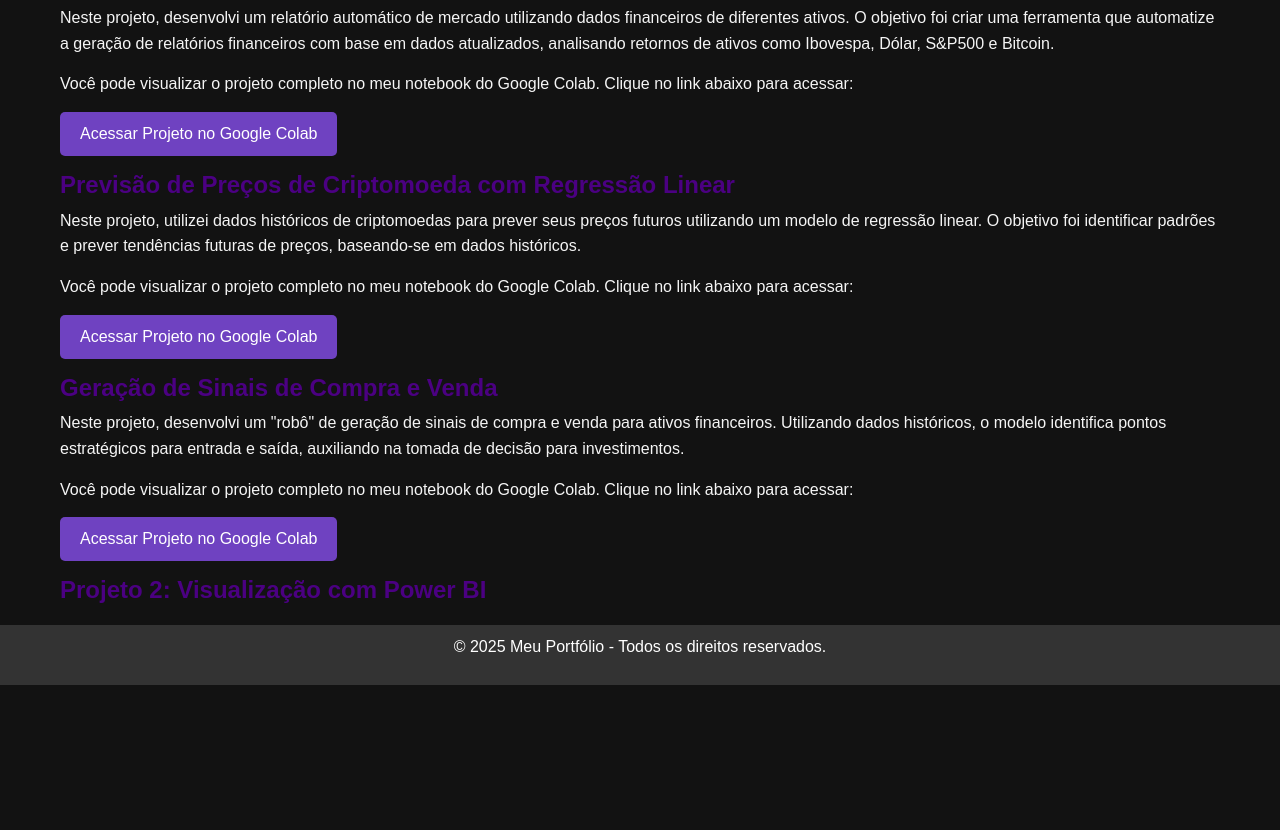
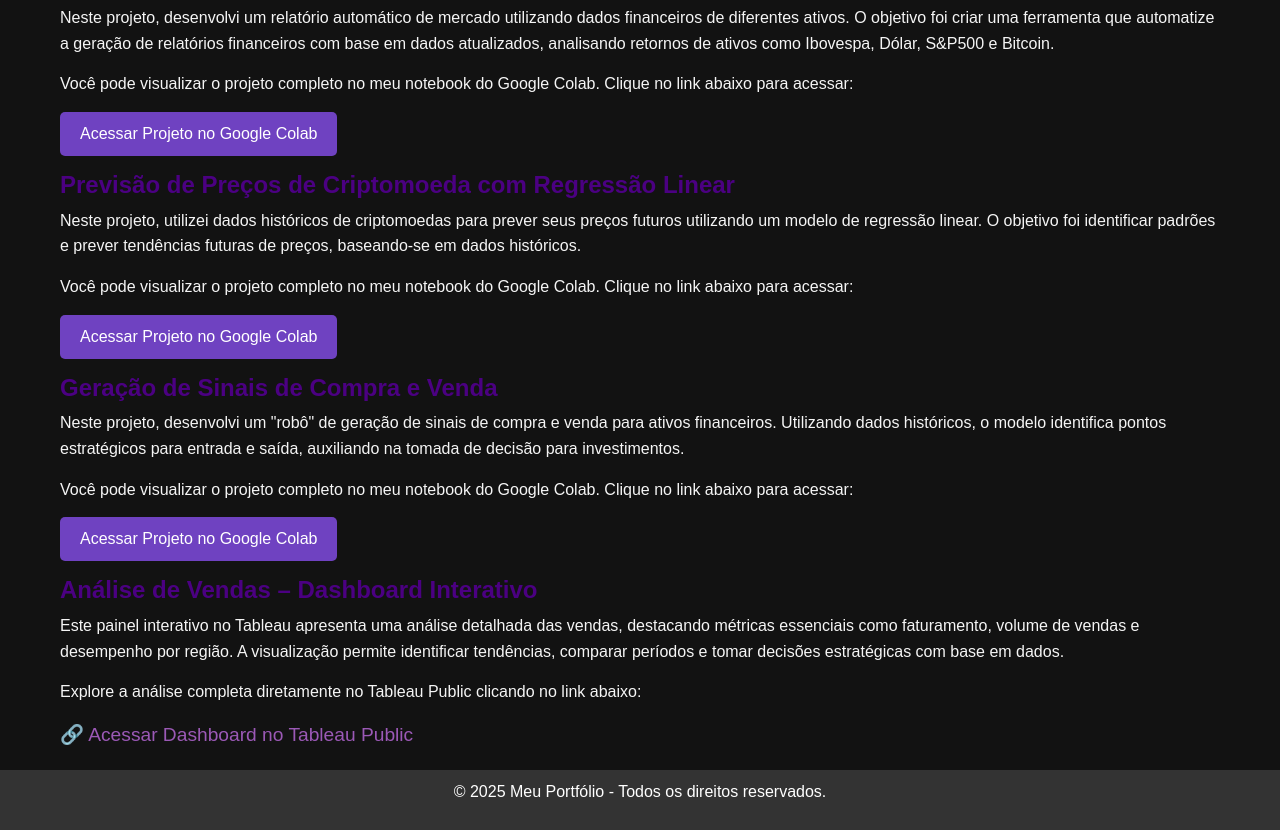
Before and after one commit to misizaka/Portfolio, a plain HTML site: page projetos.html in a window 1280 px wide. Shown: the part 249-1079 px from the top of the page. Before the commit the page ends 934 px from the top, so only its background shows below. Drawn offline with nearby package versions, Linux system fonts and the light colour scheme.

Commit message:
Add files via upload

```diff
--- a/projetos.html
+++ b/projetos.html
@@ -141,15 +141,25 @@
     </p>
 </div>
 
+<!-- Projeto 4: Visualização com Tableau -->
+<div class="projeto">
+    <h3 class="projeto-titulo">Análise de Vendas – Dashboard Interativo</h3>
+    <p class="descricao">
+        Este painel interativo no Tableau apresenta uma análise detalhada das vendas, destacando métricas essenciais como faturamento, volume de vendas e desempenho por região. A visualização permite identificar tendências, comparar períodos e tomar decisões estratégicas com base em dados.
+    </p>
+    <p class="descricao">
+        Explore a análise completa diretamente no Tableau Public clicando no link abaixo:
+    </p>
+    <p class="descricao">
+        <a href="https://public.tableau.com/views/Vendas_Demo/Painel1?:language=pt-BR&publish=yes&:sid=&:redirect=auth&:display_count=n&:origin=viz_share_link" target="_blank">
+            🔗 Acessar Dashboard no Tableau Public
+        </a>
+    </p>
+</div>
 
-    <!-- Projeto 4: Visualização com Power BI -->
-    <ul class="list-unstyled">
-        <li class="projeto-item">
-            <a href="https://github.com/seu-usuario/projeto2" target="_blank" class="projeto-link">
-                <h3 class="projeto-titulo">Projeto 2: Visualização com Power BI</h3>
-            </a>
-        </li>
-    </ul>
+
+
+
 </section>
 
 <!-- Estilos -->
```
